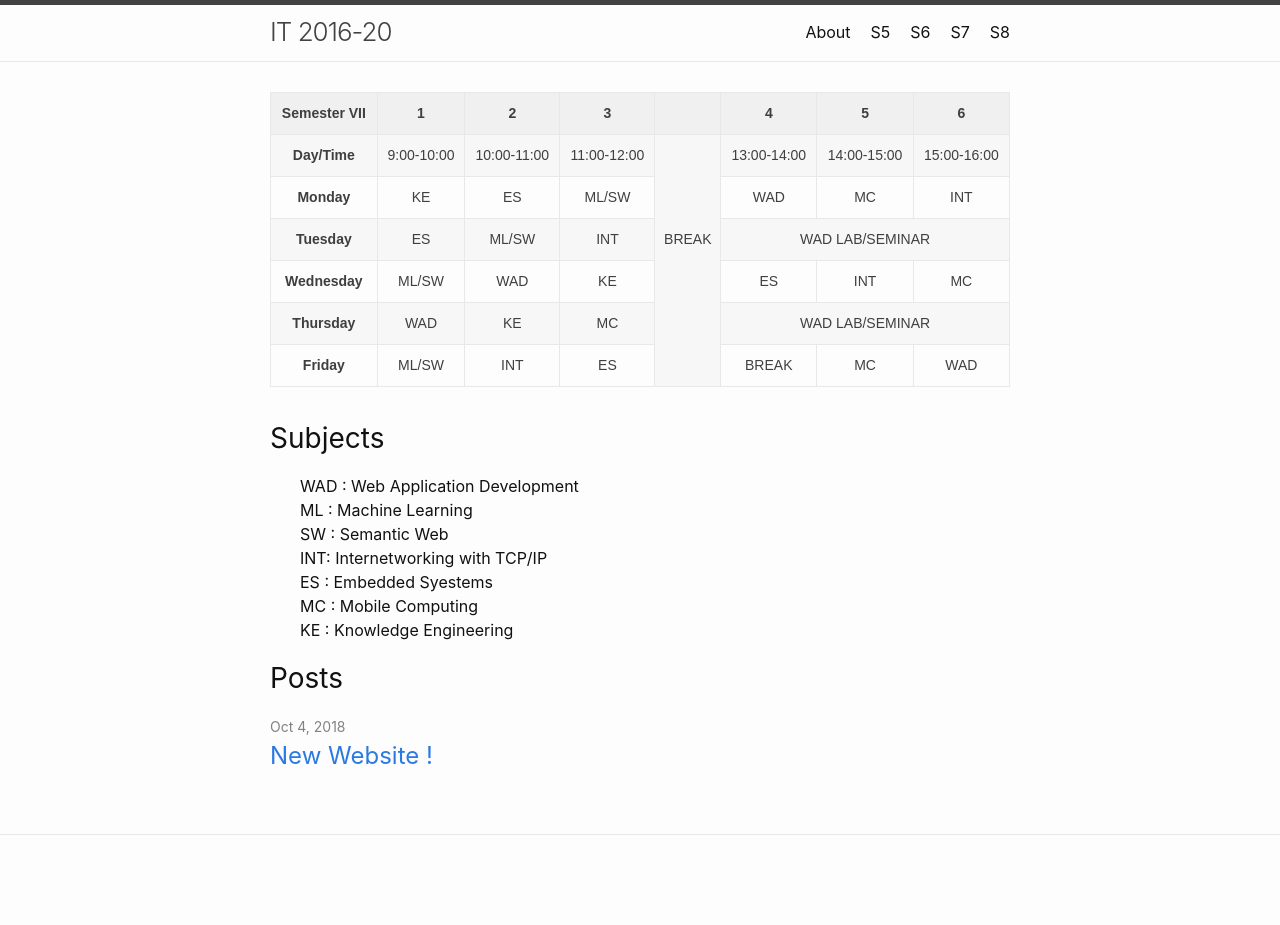
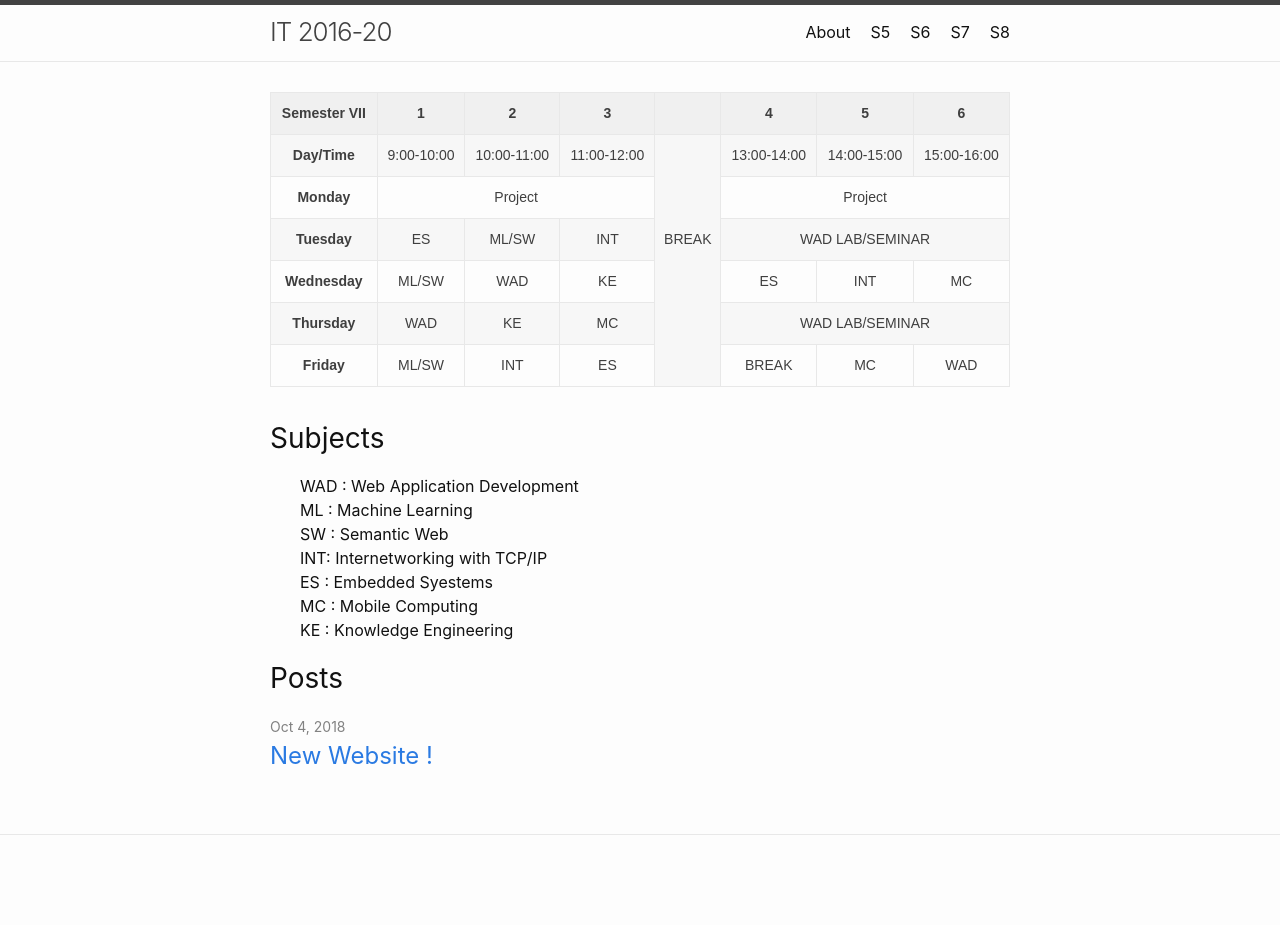
Before and after one commit to IT-GECBH/2020, a Jekyll site: the page built from index.md, in a window 1280 px wide. Built offline with Jekyll 4.4.1, drawn with Linux system fonts in a browser that asks for light colours.

Commit message:
Update time_table.html

```diff
--- a/_includes/time_table.html
+++ b/_includes/time_table.html
@@ -30,12 +30,8 @@
   <tr>
     <td class="tg-cudy">Monday</td>
     <!-- <td class="tg-zda1" colspan="4">IT/CN Lab</td> -->
-    <td class="tg-zda1">KE</td>
-    <td class="tg-zda1">ES</td>
-    <td class="tg-zda1">ML/SW</td>
-    <td class="tg-zda1">WAD</td>
-    <td class="tg-zda1">MC</td>
-    <td class="tg-zda1">INT</td>
+    <td class="tg-zda1" colspan="3">Project</td>
+    <td class="tg-zda1" colspan="3">Project</td>
   </tr>
   <tr>
     <td class="tg-cudy">Tuesday</td>
```
